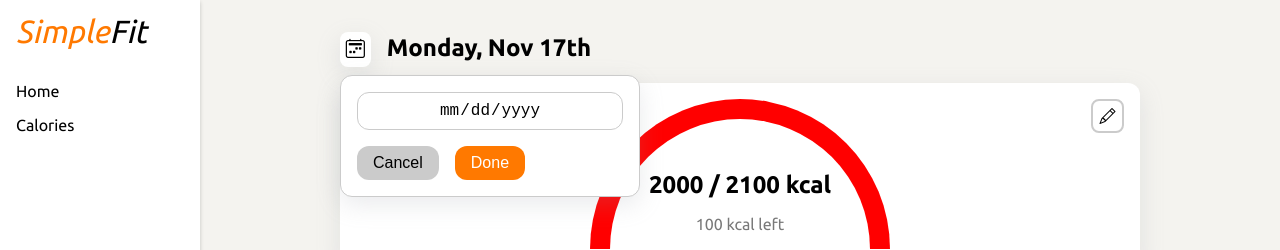
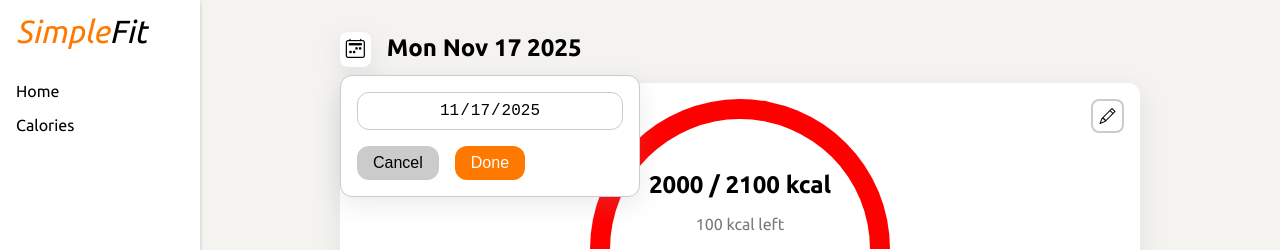
Before and after one commit to E-Ciesielski/simple-fitness, a React (Vite) app: page /calories in a window 1280 px wide. Both pictures are taken after a click on the icon 355 px from the left and 49 px from the top of the page. Shown: the top 250 px of the page. Built offline with nearby package versions, Linux system fonts and the light colour scheme.

Commit message:
write date picker functionality

```diff
--- a/src/features/calories/CaloriesPage.tsx
+++ b/src/features/calories/CaloriesPage.tsx
@@ -3,9 +3,22 @@ import "./CaloriesPage.css";
 
 export default function CaloriesPage() {
   const [showDatePicker, setShowDatePicker] = useState(false);
+  const [selectedDate, setSelectedDate] = useState(new Date());
 
   function toggleDatePicker() {
     setShowDatePicker(!showDatePicker);
+  }
+
+  function handleDateChange(e: React.FormEvent<HTMLFormElement>) {
+    e.preventDefault();
+
+    const form = e.currentTarget;
+    const formData = new FormData(form);
+    const dateString = formData.get("date")?.toString();
+    if (dateString) {
+      setSelectedDate(new Date(dateString));
+    }
+    setShowDatePicker(false);
   }
 
   return (
@@ -20,13 +33,34 @@ export default function CaloriesPage() {
             (showDatePicker ? "date-picker--active " : "") + "date-picker card"
           }
         >
-          <input type="date" className="input date-picker__input" />
-          <div className="date-picker__actions">
-            <button className="btn btn--secondary">Cancel</button>
-            <button className="btn btn--primary">Done</button>
-          </div>
+          <form method="post" onSubmit={handleDateChange}>
+            <input
+              type="date"
+              className="input date-picker__input"
+              name="date"
+              defaultValue={
+                selectedDate.getFullYear() +
+                "-" +
+                (selectedDate.getMonth() + 1) +
+                "-" +
+                selectedDate.getDate()
+              }
+            />
+            <div className="date-picker__actions">
+              <button
+                type="button"
+                className="btn btn--secondary"
+                onClick={toggleDatePicker}
+              >
+                Cancel
+              </button>
+              <button type="submit" className="btn btn--primary">
+                Done
+              </button>
+            </div>
+          </form>
         </div>
-        <h2 className="date__text">Monday, Nov 17th</h2>
+        <h2 className="date__text">{selectedDate.toDateString()}</h2>
       </div>
       <div className="calories card">
         <div className="calories__progress">
```
